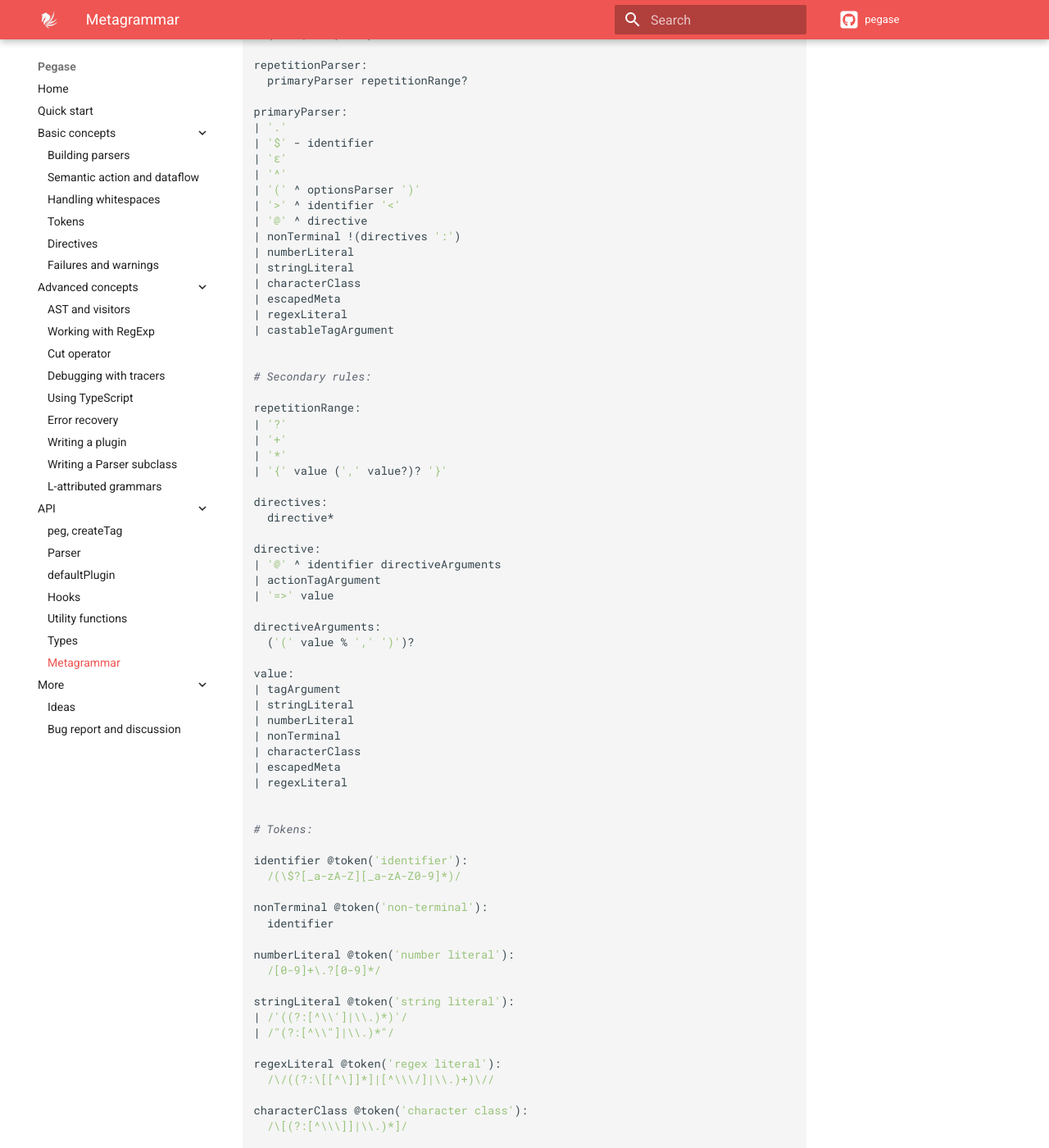
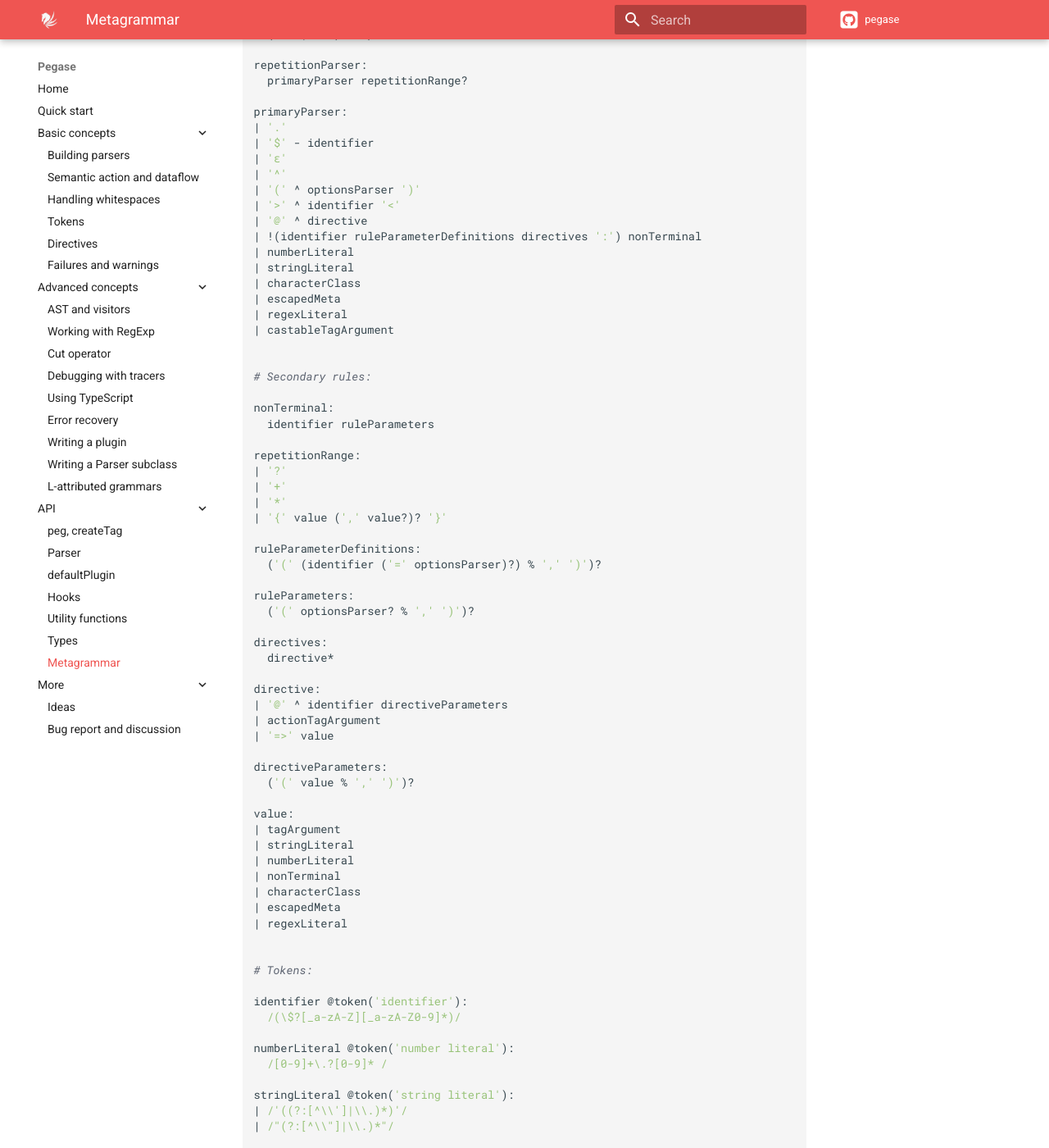
Before and after one commit to strblr/pegase, an MkDocs documentation site: the page built from doc/docs/api/Metagrammar.md, in a window 1280 px wide and 1400 px high, scrolled down 774 px. Shown: the whole window at 82% size. Built offline with MkDocs 1.6.1 and Material for MkDocs 9.7.7, drawn with Linux system fonts in a browser that asks for light colours; nearby versions of some CDN libraries; comment, search, counter and statistics services are not loaded; some of the changed text lies outside the part shown.

```diff
--- a/doc/docs/api/Metagrammar.md
+++ b/doc/docs/api/Metagrammar.md
@@ -7,7 +7,7 @@ parser:
   grammarParser | optionsParser
 
 grammarParser:
-  (identifier directives ':' ^ optionsParser)+
+  (identifier ruleParameterDefinitions directives ':' ^ optionsParser)+
 
 optionsParser:
   '|'? directiveParser % '|'
@@ -44,7 +44,7 @@ primaryParser:
 | '(' ^ optionsParser ')'
 | '>' ^ identifier '<'
 | '@' ^ directive
-| nonTerminal !(directives ':')
+| !(identifier ruleParameterDefinitions directives ':') nonTerminal
 | numberLiteral
 | stringLiteral
 | characterClass
@@ -55,21 +55,30 @@ primaryParser:
 
 # Secondary rules:
 
+nonTerminal:
+  identifier ruleParameters
+
 repetitionRange:
 | '?'
 | '+'
 | '*'
 | '{' value (',' value?)? '}'
 
+ruleParameterDefinitions:
+  ('(' (identifier ('=' optionsParser)?) % ',' ')')?
+
+ruleParameters:
+  ('(' optionsParser? % ',' ')')?
+
 directives:
   directive*
 
 directive:
-| '@' ^ identifier directiveArguments
+| '@' ^ identifier directiveParameters
 | actionTagArgument
 | '=>' value
 
-directiveArguments:
+directiveParameters:
   ('(' value % ',' ')')?
 
 value:
@@ -87,11 +96,8 @@ value:
 identifier @token('identifier'):
   /(\$?[_a-zA-Z][_a-zA-Z0-9]*)/
 
-nonTerminal @token('non-terminal'):
-  identifier
-
 numberLiteral @token('number literal'):
-  /[0-9]+\.?[0-9]*/
+  /[0-9]+\.?[0-9]* /
 
 stringLiteral @token('string literal'):
 | /'((?:[^\\']|\\.)*)'/
```
Also changed, not shown: doc/docs/basic-concepts/Building-parsers.md (+3 -1 lines), doc/docs/index.md (+3 -5 lines), README.md, 2 other files.
